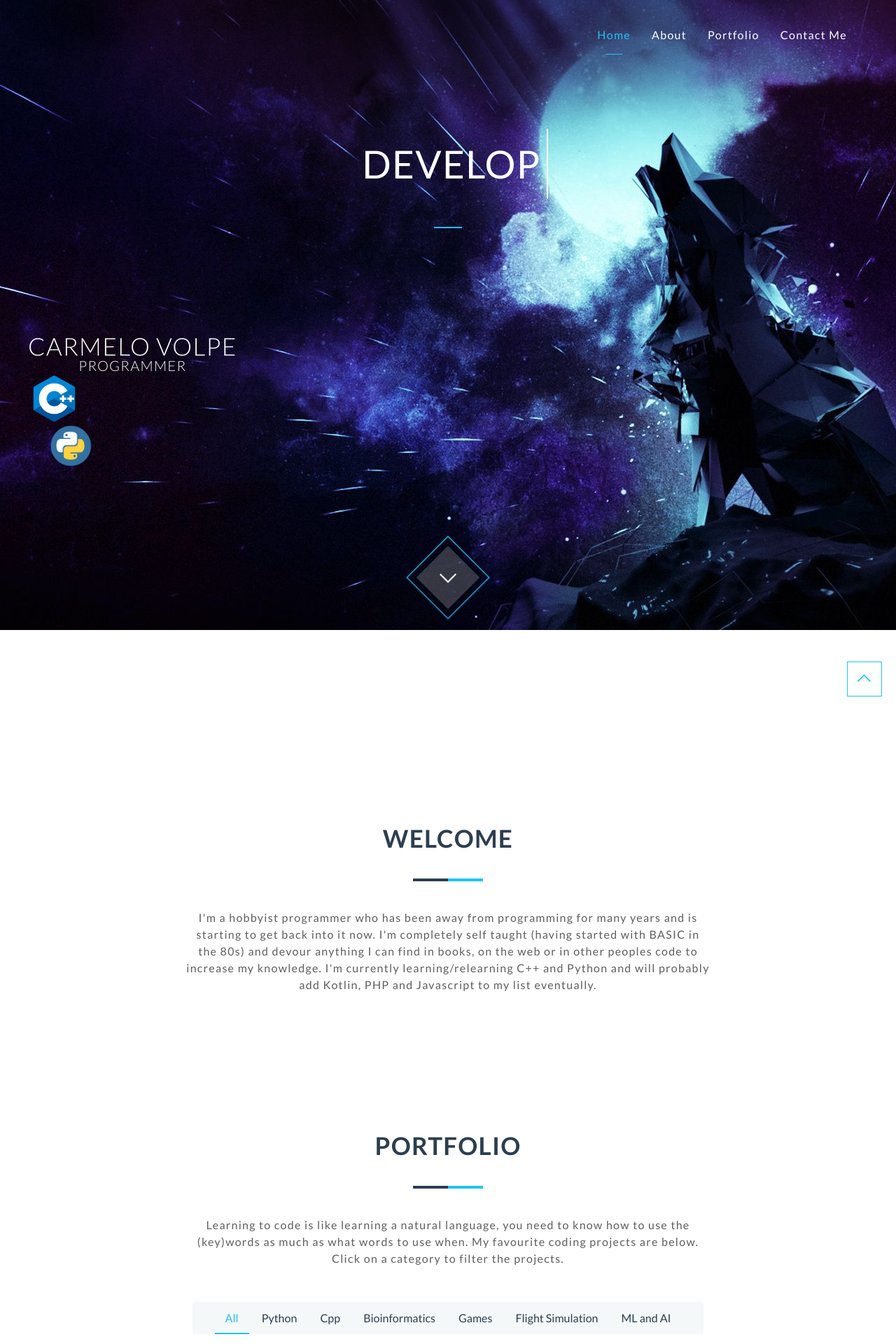
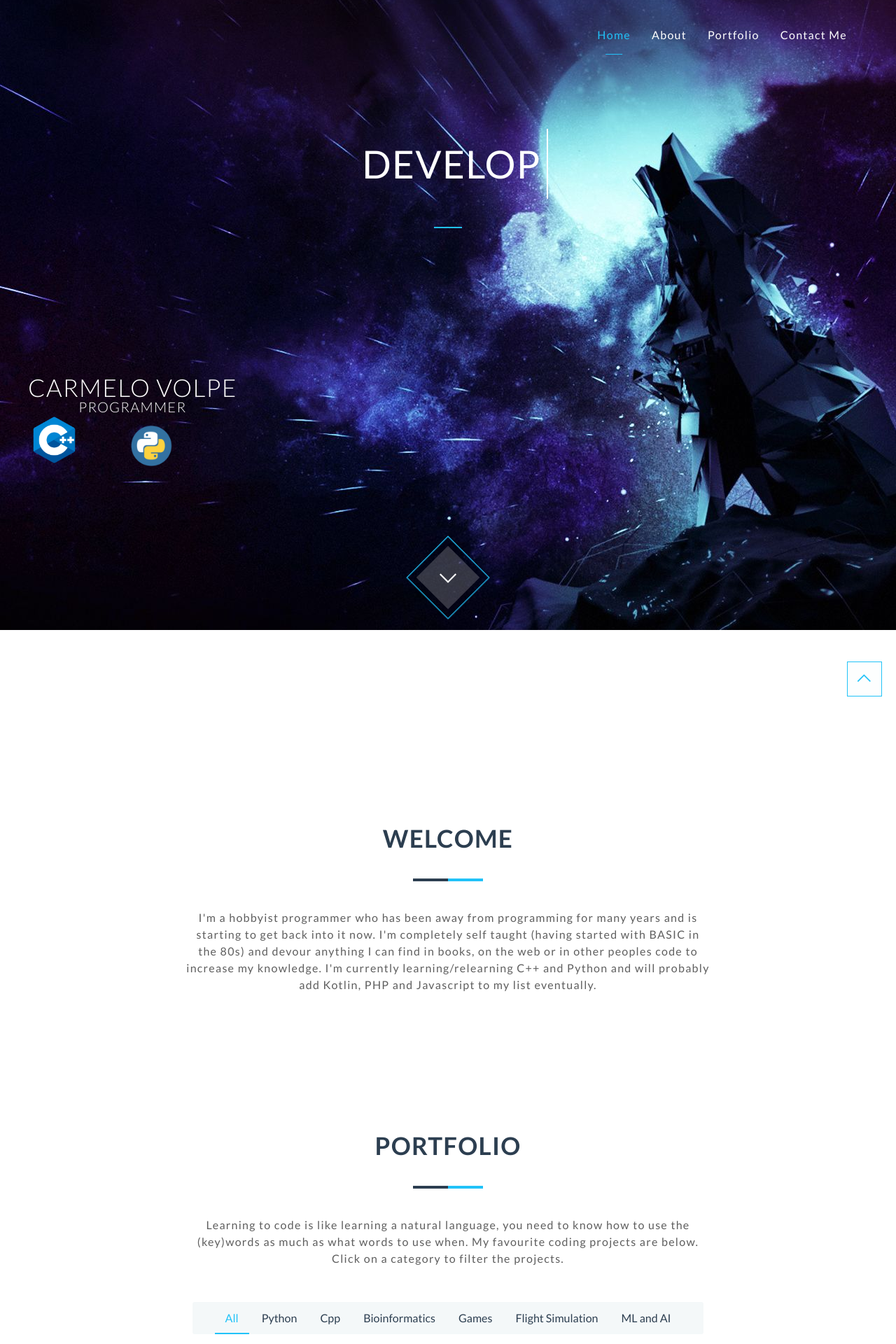
Before and after one commit to Gamernaut/gamernaut.github.io, a Jekyll site: the page built from index.html, in a window 1280 px wide. Shown: the top 1920 px of the page at 70% size. Built offline with Jekyll 4.4.1, drawn with Linux system fonts in a browser that asks for light colours; nearby versions of some CDN libraries.

Commit message:
Update header.html

```diff
--- a/_includes/header.html
+++ b/_includes/header.html
@@ -63,10 +63,14 @@
           <hr class="small">
           <div style="position:relative; min-height: 300px">
             <div style="position:absolute; bottom:0">
-            <h2 class="thin">{{ site.header-title }}</h2>
-            <h3 class="thin">{{ site.header-tagline }}</h3>
-            <img src="{{ site.baseurl }}/images/logos/cpp240.png" width ="75" alt="Cpp logo"/>
-            <img src="{{ site.baseurl }}/images/logos/python.png" width ="120" alt="Python logo"/>
+              <h2 class="thin">{{ site.header-title }}</h2>
+              <h3 class="thin">{{ site.header-tagline }}</h3>
+                <table style="width:100%">
+                  <tr>
+                    <td><img src="{{ site.baseurl }}/images/logos/cpp240.png" width ="75" alt="Cpp logo"/></td>
+                    <td><img src="{{ site.baseurl }}/images/logos/python.png" width ="120" alt="Python logo"/></td>
+                  </tr>
+                </table>
             </div>
           </div>
         </div>
```
